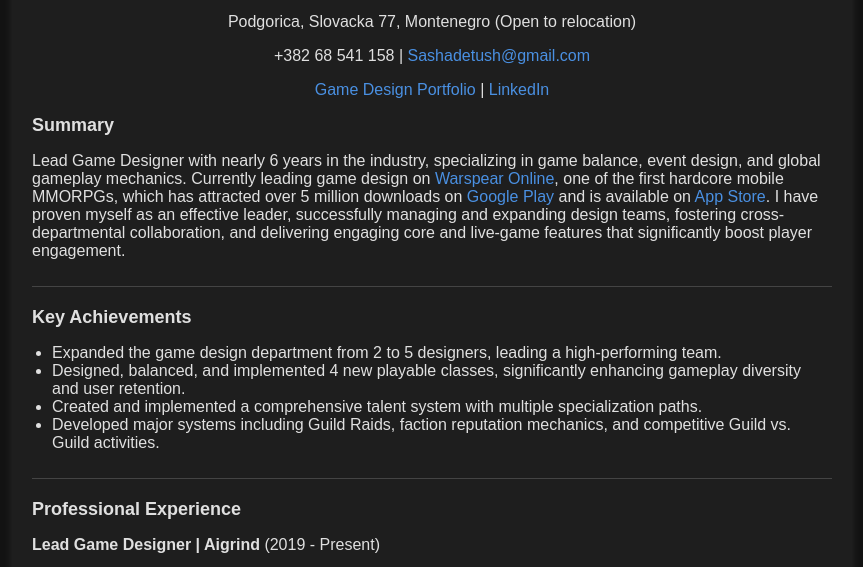
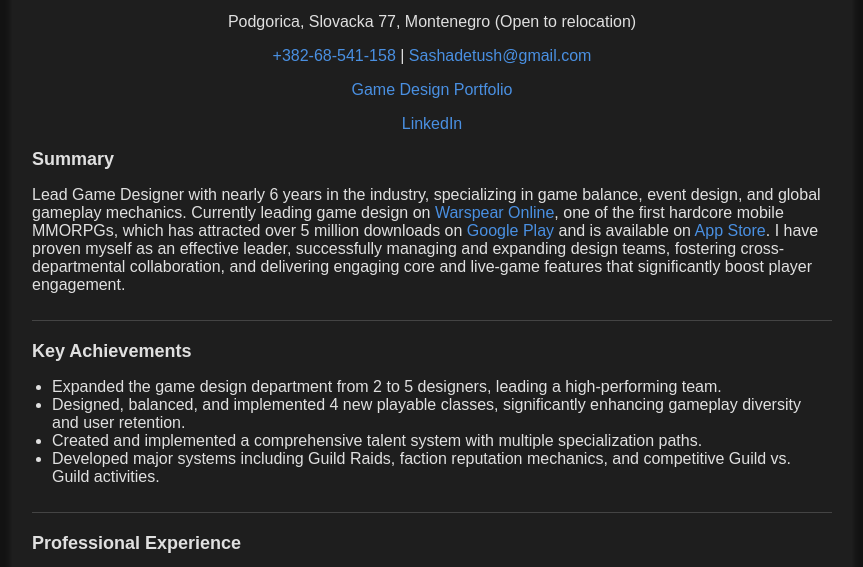
Before and after one commit to AkioKoneko/resume, a plain HTML site: page index.html in a window 1280 px wide. Shown: the part 154-721 px from the top of the page, without its empty margins (208-1071 px from the left). Drawn offline with Linux system fonts and the light colour scheme.

Commit message:
Update index.html

```diff
--- a/index.html
+++ b/index.html
@@ -11,8 +11,9 @@
         <h1>Alexandr Detushev</h1>
         <h2>Lead Game Designer</h2>
         <p>Podgorica, Slovacka 77, Montenegro (Open to relocation)</p>
-        <p>+382 68 541 158 | <a href="mailto:Sashadetush@gmail.com">Sashadetush@gmail.com</a></p>
-        <p><a href="https://quiver-manta-0aa.notion.site/Game-Design-Portfolio-Alexandr-Detushev-1b24c14aafb580cdae87e09ceb4fe5e9">Game Design Portfolio</a> | <a href="https://www.linkedin.com/in/aleksandr-detushev-aa2945234">LinkedIn</a></p>
+        <p><a href="tel:+382-68-541-158">+382-68-541-158</a> | <a href="mailto:Sashadetush@gmail.com">Sashadetush@gmail.com</a></p>
+        <p><a href="https://quiver-manta-0aa.notion.site/Game-Design-Portfolio-Alexandr-Detushev-1b24c14aafb580cdae87e09ceb4fe5e9">Game Design Portfolio</a></p>
+        <p></p><a href="https://www.linkedin.com/in/aleksandr-detushev-aa2945234">LinkedIn</a></p>
 
         <div class="section">
             <h2>Summary</h2>
```
